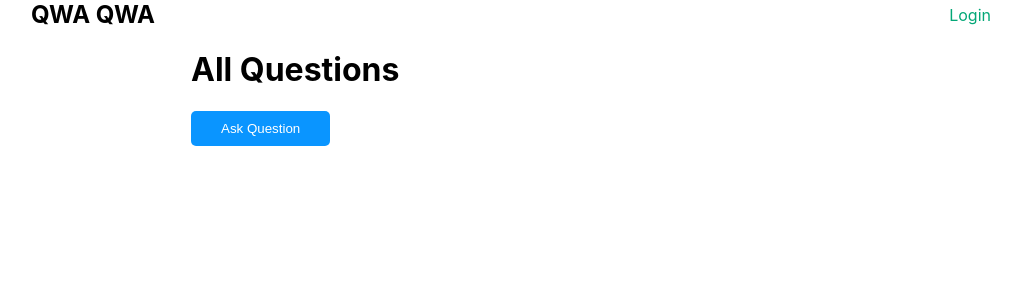
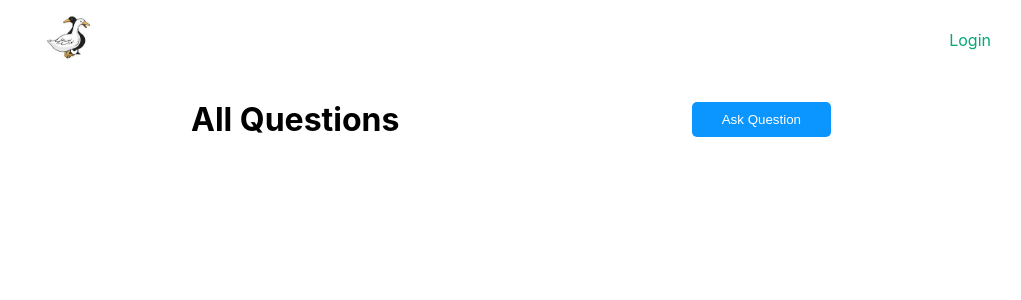
Before and after one commit to eimuciu/front, a React (Create React App) app: page / in a window 1280 px wide. Shown: the top 300 px of the page, without its empty margins (129-1150 px from the left). Built offline with nearby package versions, Linux system fonts and the light colour scheme.

Commit message:
sorting out logo and styles

```diff
--- a/src/App.module.scss
+++ b/src/App.module.scss
@@ -1,4 +1,8 @@
+@import './theme/mixins';
+
+
 .main  {
 width: 50%;
 margin: 0 auto;
+@include small
 }
--- a/src/App.tsx
+++ b/src/App.tsx
@@ -3,7 +3,7 @@ import NavBar from './components/NavBar/NavBar';
 import { Route, Routes } from 'react-router-dom';
 import Home from './components/pages/Home/Home';
 import NotFound from './components/pages/NotFound/NotFound';
-import Login from './components/pages/Home/Login/Login';
+import Login from './components/pages/Login/Login';
 import Answers from './components/pages/Answers/Answers';
 
 function App() {
--- a/src/components/NavBar/NavBar.jsx
+++ /dev/null
@@ -1,13 +0,0 @@
-import css from './NavBar.module.scss';
-import { Link } from 'react-router-dom';
-
-function NavBar() {
-  return (
-    <div className={css.main}>
-      <h2>QWA QWA</h2>
-      <Link className={css.navlink} to="/login">Login</Link>
-    </div>
-  );
-}
-
-export default NavBar;
--- a/src/components/NavBar/NavBar.module.scss
+++ b/src/components/NavBar/NavBar.module.scss
@@ -4,9 +4,16 @@
   display: flex;
   justify-content: space-between;
   align-items: center;
+
+  img {
+    width: 75px;
+    height: 75px;
+  }
+
   h2 {
     margin: 0px;
   }
+
   .navlink {
     color: var(--color-fifth);
     text-decoration: none;
--- /dev/null
+++ b/src/components/NavBar/NavBar.tsx
@@ -0,0 +1,18 @@
+import css from './NavBar.module.scss';
+import { Link } from 'react-router-dom';
+import logo from '../../assets/logo.jpg';
+
+function NavBar() {
+  return (
+    <div className={css.main}>
+      <Link to="/">
+        <img alt="logo" src={logo} />
+      </Link>
+      <Link className={css.navlink} to="/login">
+        Login
+      </Link>
+    </div>
+  );
+}
+
+export default NavBar;
--- a/src/components/atoms/Button/Button.module.scss
+++ b/src/components/atoms/Button/Button.module.scss
@@ -4,7 +4,5 @@
   background-color: var(--color-primary);
   color: var(--color-light);
   border-radius: 5px;
-  right: 0px;
-  top: 0px;
   cursor: pointer;
 }
--- /dev/null
+++ b/src/components/pages/Home/Home.module.scss
@@ -0,0 +1,5 @@
+.main {
+    display: flex;
+    justify-content: space-between;
+    align-items: center;
+}
--- a/src/components/pages/Home/Home.tsx
+++ b/src/components/pages/Home/Home.tsx
@@ -1,12 +1,15 @@
+import css from './Home.module.scss';
 import Button from '../../atoms/Button/Button';
 import { BigHeader } from '../../atoms/Header/Header';
 
 function Home() {
   return (
-    <>
+    <div className={css.main}>
       <BigHeader text="All Questions" />
-      <Button>Ask Question</Button>
-    </>
+      <div>
+        <Button>Ask Question</Button>
+      </div>
+    </div>
   );
 }
 
--- /dev/null
+++ b/src/theme/_mixins.scss
@@ -0,0 +1,5 @@
+@mixin small {
+    @media (max-width: 768px) {
+        width: 90%;
+      }
+}
```
Also changed, not shown: src/assets/logo.jpg (added), src/components/pages/Login/Login.jsx (renamed from src/components/pages/Home/Login/Login.jsx).
